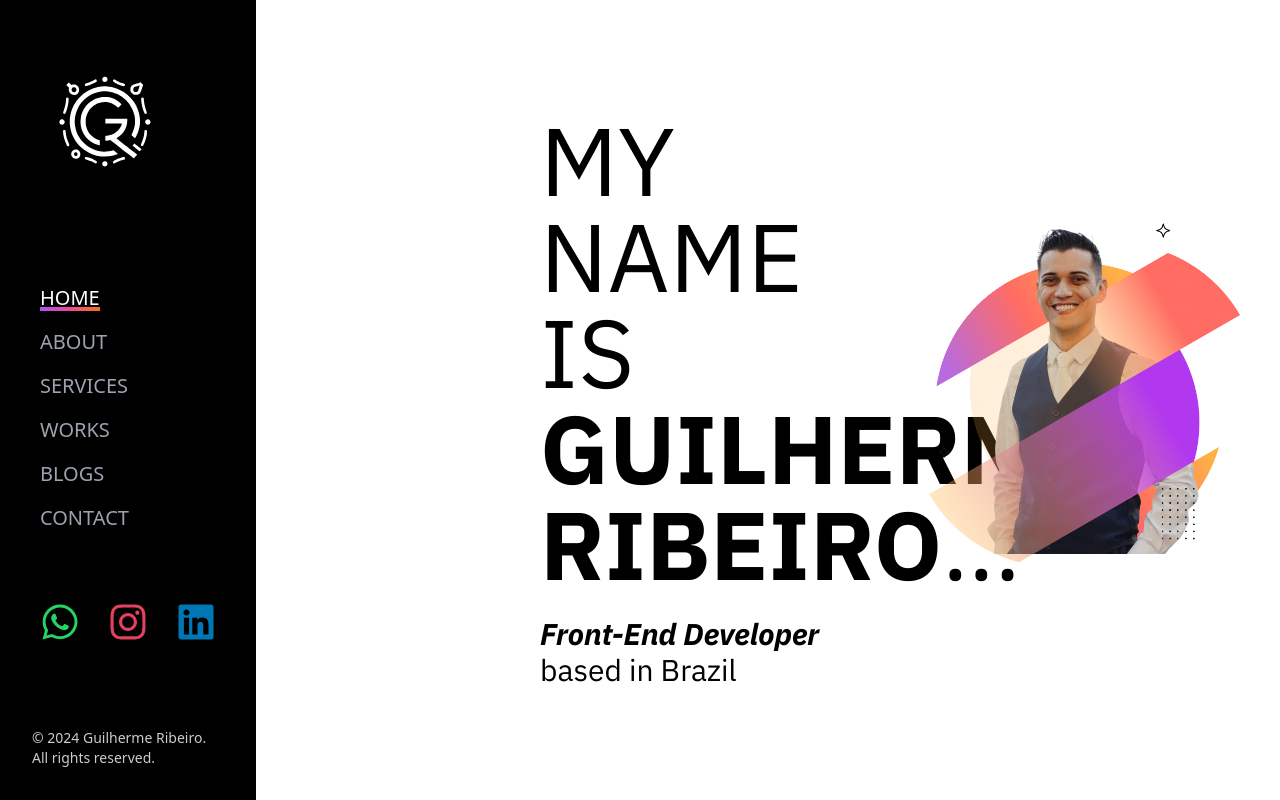
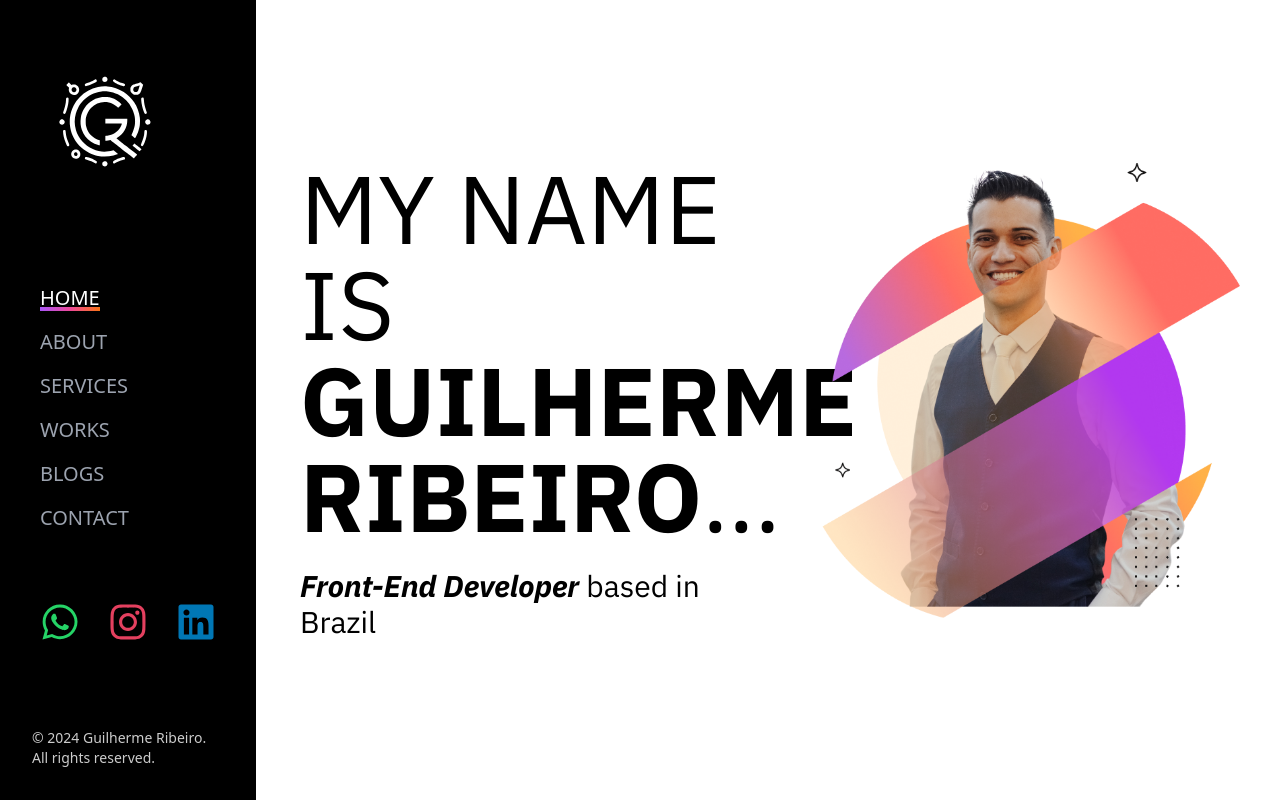
Before and after one commit to GuiRibeiro52/portifolio-sidebar, a React (Vite) app: page / in a window 1280 px wide. Built offline with nearby package versions, Linux system fonts and the light colour scheme.

Commit message:
fix: consertando alinhamento das paginas

```diff
--- a/src/pages/About.jsx
+++ b/src/pages/About.jsx
@@ -2,9 +2,9 @@ import { motion } from "framer-motion";
 
 function About() {
   return (
-    <div className="flex h-screen ml-[250px] overflow-hidden">
+    <div className="flex h-screen justify-center overflow-hidden">
       <motion.div
-        className="flex-1 flex items-center justify-center overflow-hidden"
+        className="flex-1 flex items-center ml-[260px] justify-center overflow-hidden p-2"
         initial={{ opacity: 0, y: 50 }}
         animate={{ opacity: 1, y: 0 }}
         exit={{ opacity: 0, y: -50 }}
--- a/src/pages/Home.jsx
+++ b/src/pages/Home.jsx
@@ -2,9 +2,9 @@ import { motion } from "framer-motion";
 
 function Home() {
   return (
-    <div className="flex h-screen ml-[250px] overflow-hidden">
+    <div className="flex h-screen justify-center overflow-hidden">
       <motion.div
-      className="flex h-full ml-[250px] p-10 justify-center items-center"
+      className="flex h-full ml-[260px] p-10 justify-center items-center"
       initial={{ opacity: 0, y: 50 }}
       animate={{ opacity: 1, y: 0 }}
       exit={{ opacity: 0, y: -50 }}
--- a/src/pages/Works.jsx
+++ b/src/pages/Works.jsx
@@ -21,7 +21,7 @@ function Works() {
 
   return (
     <motion.div
-      className="relative flex h-full ml-[250px] p-10"
+      className="relative flex h-full ml-[260px] p-10"
       initial={{ opacity: 0, y: 50 }}
       animate={{ opacity: 1, y: 0 }}
       exit={{ opacity: 0, y: -50 }}
```
